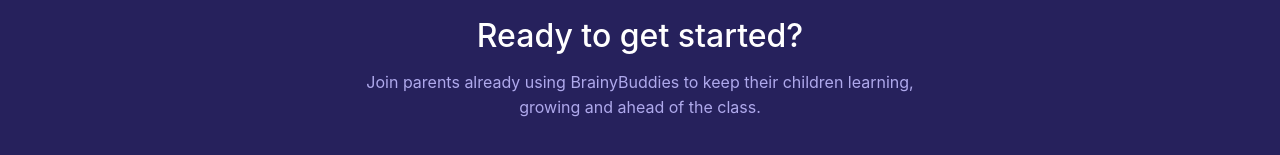
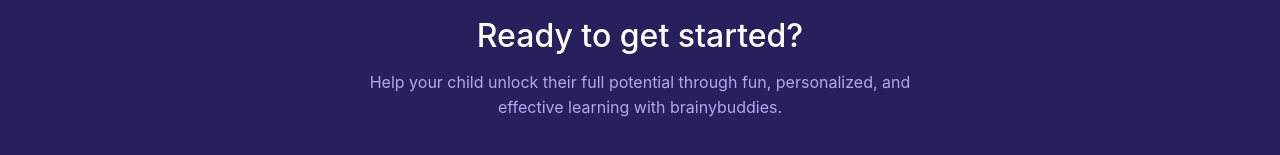
Before and after one commit to Haseeb-MA/Kids-Learning-App, a Next.js app: page / in a window 1280 px wide. Shown: the part 2347-2502 px from the top of the page. Built offline with nearby package versions, Linux system fonts and the light colour scheme.

Commit message:
feat: in 'ready to get started' change the line 'Join parents alre [spec-4db4435a]

```diff
--- a/components/CallToAction.tsx
+++ b/components/CallToAction.tsx
@@ -27,7 +27,7 @@
           marginBottom: '36px',
           lineHeight: '1.6',
         }}>
-          Join parents already using BrainyBuddies to keep their children learning, growing and ahead of the class.
+          Help your child unlock their full potential through fun, personalized, and effective learning with brainybuddies.
         </p>
         <div style={{ display: 'flex', gap: '12px', justifyContent: 'center', flexWrap: 'wrap' }}>
           <button
```
